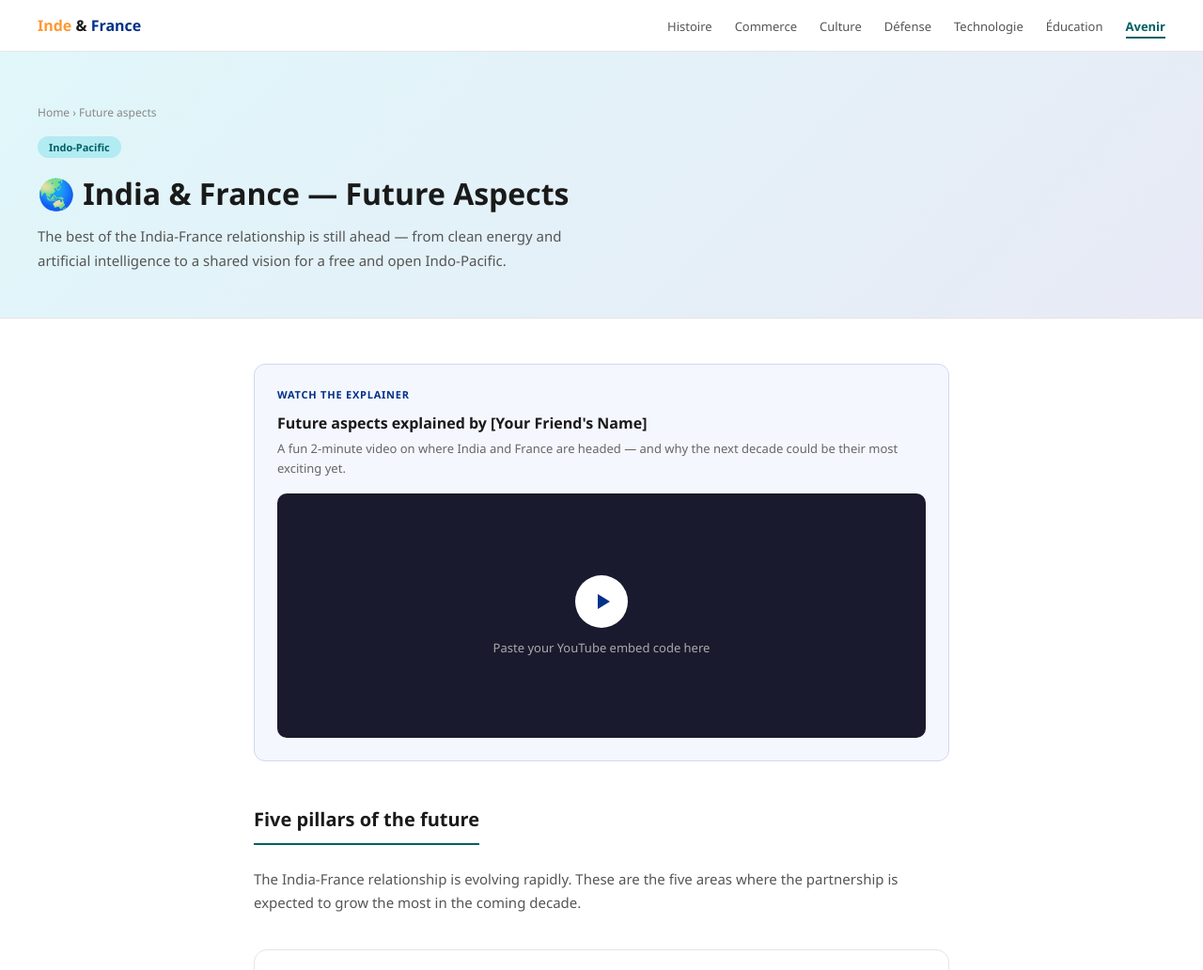
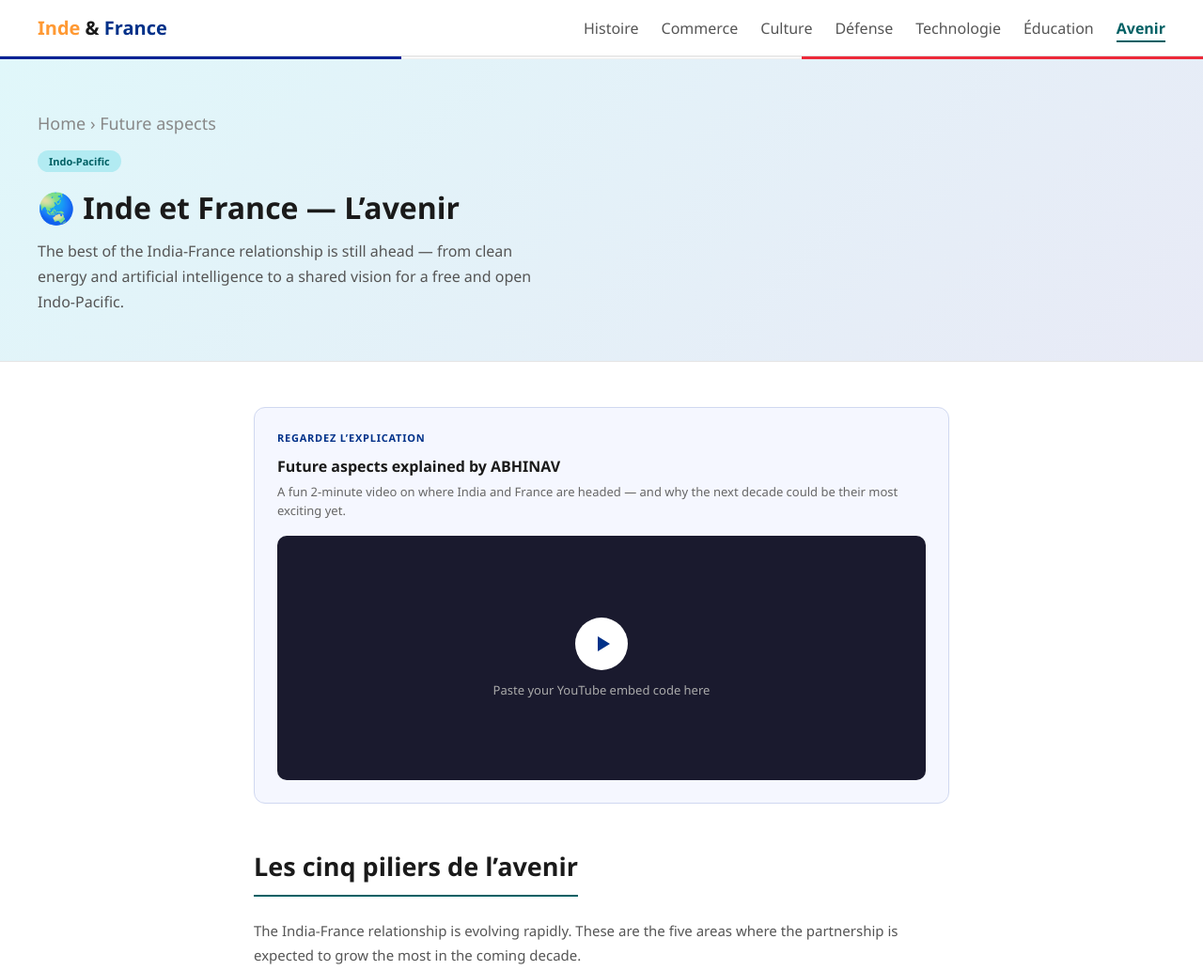
Before and after one commit to vijeta2005/india-france, a plain HTML site: page future.html in a window 1280 px wide. Shown: the top 1032 px of the page at 94% size. Drawn offline with Linux system fonts and the light colour scheme.

Commit message:
Update future.html

```diff
--- a/future.html
+++ b/future.html
@@ -14,11 +14,11 @@
       padding: 16px 40px; border-bottom: 1px solid #e5e5e5;
       background: #fff; position: sticky; top: 0; z-index: 100;
     }
-    .logo { font-size: 16px; font-weight: 600; text-decoration: none; color: inherit; }
+     .logo { font-size: 20px; font-weight: 600; text-decoration: none; color: inherit; }
     .logo .ind { color: #FF9933; }
     .logo .fra { color: #003189; }
     .nav-links { display: flex; gap: 24px; list-style: none; }
-    .nav-links a { font-size: 13px; color: #555; text-decoration: none; }
+    .nav-links a { font-size: 16px; color: #555; text-decoration: none; }
     .nav-links a:hover { color: #003189; }
     .nav-links a.active { color: #006064; font-weight: 600; border-bottom: 2px solid #006064; padding-bottom: 2px; }
 
@@ -27,7 +27,7 @@
       border-bottom: 1px solid #e5e5e5;
       padding: 56px 40px 48px;
     }
-    .breadcrumb { font-size: 12px; color: #888; margin-bottom: 16px; }
+    .breadcrumb { font-size: 18px; color: #888; margin-bottom: 16px; }
     .breadcrumb a { color: #888; text-decoration: none; }
     .breadcrumb a:hover { color: #003189; }
     .topic-tag {
@@ -36,7 +36,7 @@
       border-radius: 20px; margin-bottom: 16px;
     }
     .page-hero h1 { font-size: 32px; font-weight: 700; margin-bottom: 12px; }
-    .page-hero p { font-size: 15px; color: #555; max-width: 560px; line-height: 1.7; }
+    .page-hero p { font-size: 16px; color: #555; max-width: 560px; line-height: 1.7; }
 
     .main { max-width: 820px; margin: 0 auto; padding: 48px 40px; }
 
@@ -63,7 +63,7 @@
     .video-placeholder span { color: #aaa; font-size: 13px; }
 
     .section-heading {
-      font-size: 20px; font-weight: 700; margin-bottom: 8px;
+      font-size: 27px; font-weight: 700; margin-bottom: 8px;
       padding-bottom: 12px; border-bottom: 2px solid #006064;
       display: inline-block;
     }
@@ -161,7 +161,7 @@
       border-radius: 0 10px 10px 0; padding: 20px 24px; margin-bottom: 48px;
     }
     .did-you-know .dyk-label {
-      font-size: 11px; font-weight: 700; color: #006064;
+      font-size: 18px; font-weight: 700; color: #006064;
       text-transform: uppercase; letter-spacing: 0.07em; margin-bottom: 8px;
     }
     .did-you-know p { font-size: 14px; color: #444; line-height: 1.7; }
@@ -215,19 +215,24 @@
       <li><a href="future.html"class="active">Avenir</a></li>
     </ul>
   </nav>
+  <div style="height:3px;display:flex">
+  <div style="flex:1;background:#002395"></div>
+  <div style="flex:1;background:#ffffff;border-top:1px solid #eee;border-bottom:1px solid #eee"></div>
+  <div style="flex:1;background:#ED2939"></div>
+</div>
 
   <div class="page-hero">
-    <div class="breadcrumb"><a href="India-France -website index.html">Home</a> › Future aspects</div>
+    <div class="breadcrumb"><a href="index.html">Home</a> › Future aspects</div>
     <div class="topic-tag">Indo-Pacific</div>
-    <h1>🌏 India &amp; France — Future Aspects</h1>
+    <h1>🌏 Inde et France — L’avenir</h1>
     <p>The best of the India-France relationship is still ahead — from clean energy and artificial intelligence to a shared vision for a free and open Indo-Pacific.</p>
   </div>
 
   <div class="main">
 
     <div class="video-box">
-      <div class="video-label">Watch the explainer</div>
-      <h3>Future aspects explained by [Your Friend's Name]</h3>
+      <div class="video-label">Regardez l’explication</div>
+      <h3>Future aspects explained by ABHINAV</h3>
       <p>A fun 2-minute video on where India and France are headed — and why the next decade could be their most exciting yet.</p>
       <!-- REPLACE with your YouTube embed iframe -->
       <div class="video-placeholder">
@@ -241,7 +246,7 @@
     </div>
 
     <!-- Future pillars -->
-    <div class="section-heading">Five pillars of the future</div>
+    <div class="section-heading">Les cinq piliers de l’avenir</div>
     <p class="section-intro">The India-France relationship is evolving rapidly. These are the five areas where the partnership is expected to grow the most in the coming decade.</p>
 
     <div class="pillars">
@@ -294,7 +299,7 @@
     </div>
 
     <!-- Indo Pacific -->
-    <div class="section-heading">The Indo-Pacific vision</div>
+    <div class="section-heading">La vision indo-pacifique</div>
     <p class="section-intro">France and India share a vision for a free, open, and rules-based Indo-Pacific — and are working together to make it happen.</p>
 
     <div class="indopacific">
@@ -322,7 +327,7 @@
     </div>
 
     <!-- Future timeline -->
-    <div class="section-heading">What to watch for</div>
+    <div class="section-heading">Points à surveille</div>
     <p class="section-intro">Key milestones and projects coming up in the India-France relationship.</p>
 
     <div class="future-timeline">
@@ -364,7 +369,7 @@
     </div>
 
     <div class="did-you-know">
-      <div class="dyk-label">Did you know?</div>
+      <div class="dyk-label">   Saviez-vous?</div>
       <p>At the 2023 Bastille Day celebrations in Paris, India was the Guest of Honour — and Indian Army, Navy, and Air Force contingents marched down the Champs-Élysées alongside French troops. An Indian Air Force Rafale flew in formation with French jets over Paris. It was one of the most visible symbols of how far the India-France relationship has come — and a glimpse of where it is headed.</p>
     </div>
 
@@ -399,6 +404,16 @@
     <p>Made by students · India–France Relations Project 2025</p>
     <p style="color:#FF9933;font-weight:600">Inde &amp; France ♦</p>
   </footer>
+  <div style="text-align:center;padding:48px 40px;background:#1a1a2e;color:#fff">
+  <p style="font-size:36px;font-family:'Playfair Display',serif;margin-bottom:12px">Merci</p>
+  <p style="font-size:14px;color:#aaa;margin-bottom:4px">Thank you for exploring the India–France relationship with us.</p>
+  <p style="font-size:13px;color:#666;font-style:italic">Fait avec ❤️ par des étudiants — Made with love by students</p>
+  <div style="display:flex;justify-content:center;gap:0;width:48px;height:48px;border-radius:50%;overflow:hidden;margin:20px auto 0">
+    <div style="flex:1;background:#002395"></div>
+    <div style="flex:1;background:#fff"></div>
+    <div style="flex:1;background:#ED2939"></div>
+  </div>
+</div>
 
 </body>
 </html>
```
